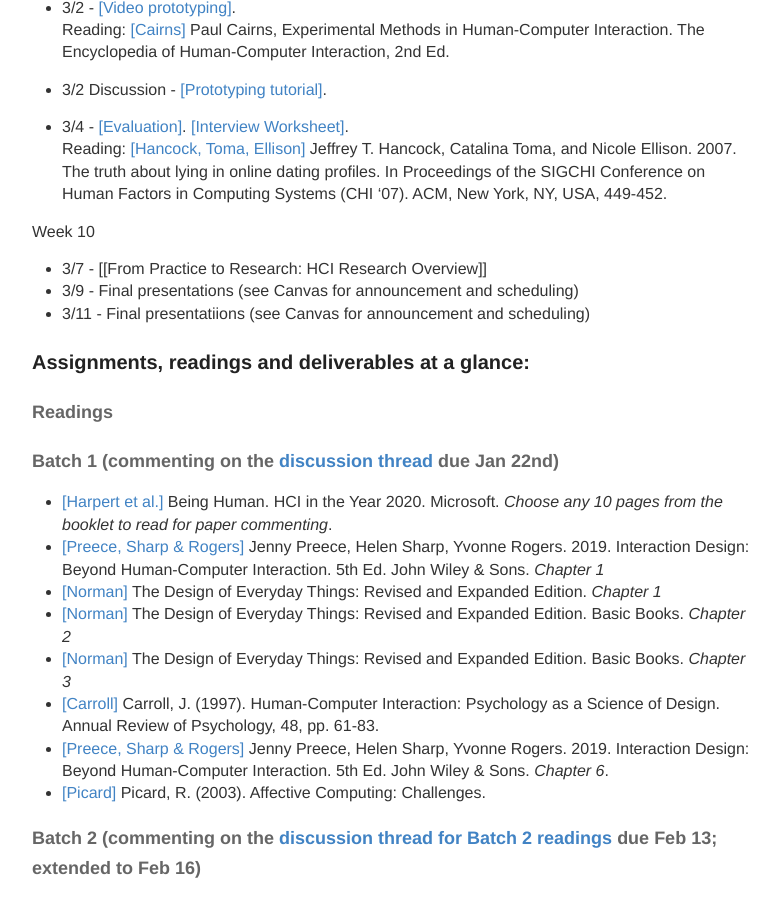
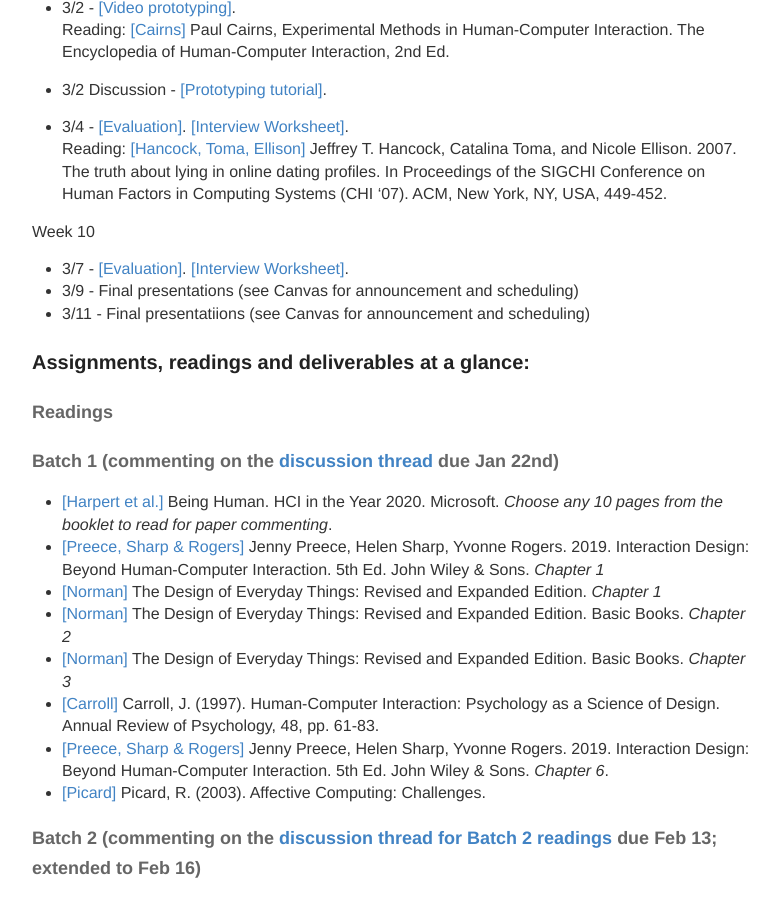
Before and after one commit to hciwang/hciwang.github.io, a Jekyll site: the page built from _posts/2022-1-1-lectures.md, in a window 1280 px wide and 900 px high, scrolled down 3503 px. Shown: the whole window, without its empty margins (248-1027 px from the left). Built offline with Jekyll 4.4.1, drawn with Linux system fonts in a browser that asks for light colours; some of the changed text lies outside the part shown.

Commit message:
Update 2022-1-1-lectures.md

```diff
--- a/_posts/2022-1-1-lectures.md
+++ b/_posts/2022-1-1-lectures.md
@@ -130,7 +130,7 @@
 Reading: [[Hancock, Toma, Ellison]](https://sml.stanford.edu/ml/2007/05/hancock-chi-the-truth-about-lying.pdf) Jeffrey T. Hancock, Catalina Toma, and Nicole Ellison. 2007. The truth about lying in online dating profiles. In Proceedings of the SIGCHI Conference on Human Factors in Computing Systems (CHI '07). ACM, New York, NY, USA, 449-452.
 
 Week 10
-- 3/7 - [[From Practice to Research: HCI Research Overview]]
+- 3/7 - [[Evaluation]](https://canvas.ucdavis.edu/courses/633616/files/folder/Lecture%20slides?preview=16119236). [[Interview Worksheet]](https://canvas.ucdavis.edu/courses/633616/files/folder/Lecture%20slides?preview=16119237).
 - 3/9 - Final presentations (see Canvas for announcement and scheduling)
 - 3/11 - Final presentatiions (see Canvas for announcement and scheduling)
 
```
Also changed, not shown: other parts of _posts/2022-1-1-lectures.md (+2 -0 lines).
